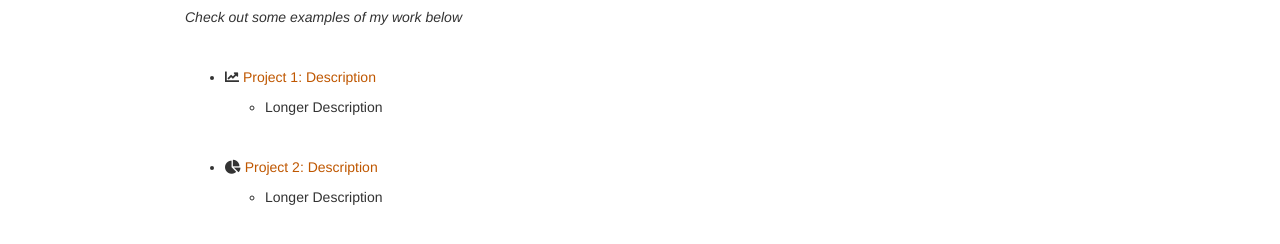
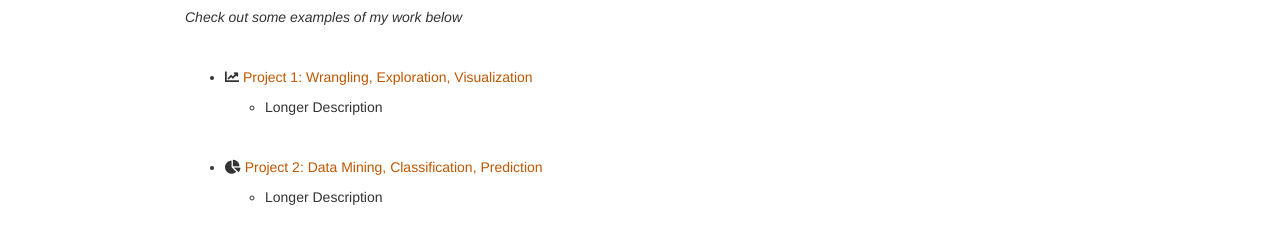
Before and after one commit to anastasianekr/anastasianekr.github.io, a plain HTML site: page portfolio.html in a window 1280 px wide. Shown: the part 130-374 px from the top of the page. Drawn offline with nearby package versions, Linux system fonts and the light colour scheme; some packages are replaced by stand-ins of ours.

Commit message:
first try

```diff
--- a/portfolio.html
+++ b/portfolio.html
@@ -286,14 +286,14 @@ $(document).ready(function () {
 <p><em>Check out some examples of my work below</em></p>
 <p><br></p>
 <ul>
-<li><p><i class="fa fa-chart-line"> </i> <a href="anastasianekr.github.io/project1">Project 1: Description</a></p>
+<li><p><i class="fa fa-chart-line"> </i> <a href="anastasianekr.github.io/project1">Project 1: Wrangling, Exploration, Visualization</a></p>
 <ul>
 <li>Longer Description</li>
 </ul></li>
 </ul>
 <p><br></p>
 <ul>
-<li><p><i class="fa fa-chart-pie"> </i> <a href="https://www.google.com">Project 2: Description</a></p>
+<li><p><i class="fa fa-chart-pie"> </i> <a href="anastasianekr.github.io/project2">Project 2: Data Mining, Classification, Prediction</a></p>
 <ul>
 <li>Longer Description</li>
 </ul></li>
```
